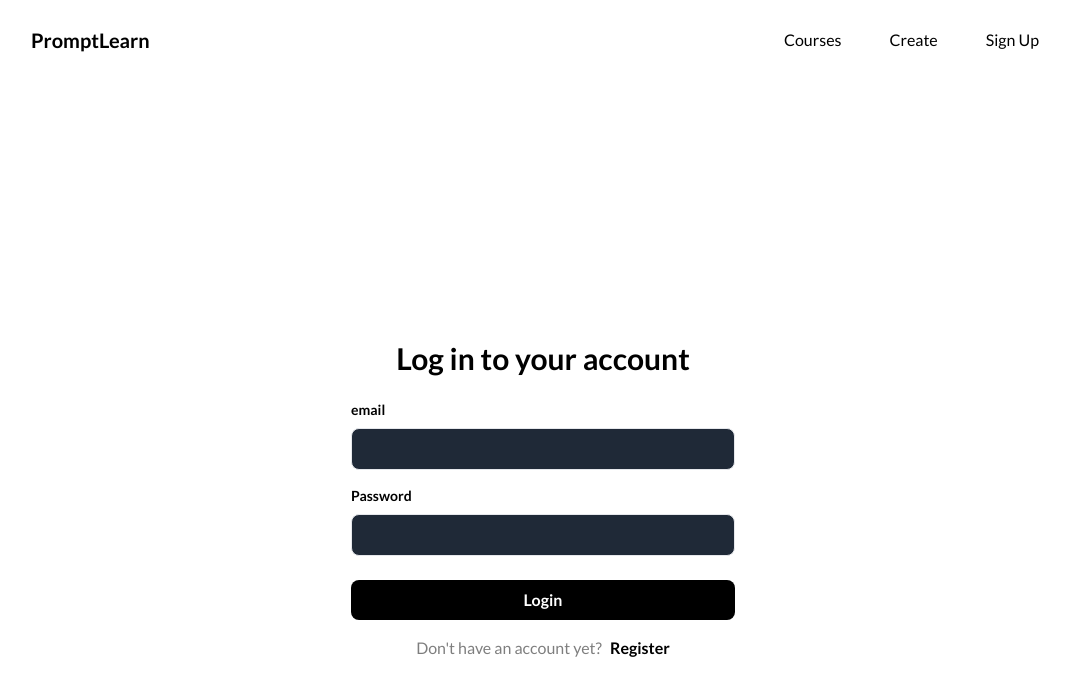
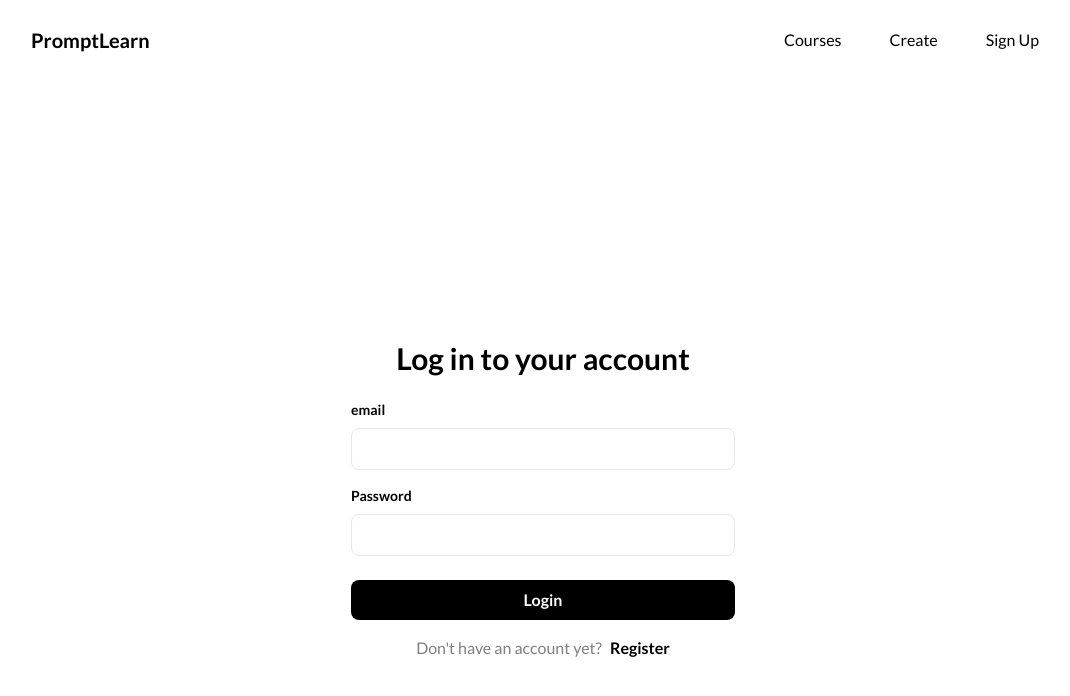
Before and after one commit to punchanabu/PromptLearn, a Next.js app: page /login in a window 1280 px wide. Shown: the top 696 px of the page, without its empty margins (97-1167 px from the left). Built offline with nearby package versions, Linux system fonts and the light colour scheme.

Commit message:
fix: input label

```diff
--- a/src/pages/login/index.tsx
+++ b/src/pages/login/index.tsx
@@ -52,7 +52,7 @@ const LoginComponent: React.FC = () => {
                             email
                         </label>
                         <input
-                            className="w-full px-3 py-2 border rounded-lg text-black bg-gray-800 focus:ring-blue-500 focus:border-blue-500"
+                            className="w-full px-3 py-2 border rounded-lg text-black  focus:ring-blue-500 focus:border-blue-500"
                             id="email"
                             type="text"
                             value={email}
@@ -65,7 +65,7 @@ const LoginComponent: React.FC = () => {
                             Password
                         </label>
                         <input
-                            className="w-full px-3 py-2 border rounded-lg text-black bg-gray-800 focus:ring-blue-500 focus:border-blue-500"
+                            className="w-full px-3 py-2 border rounded-lg text-black  focus:ring-blue-500 focus:border-blue-500"
                             id="password"
                             type="password"
                             value={password}
```
